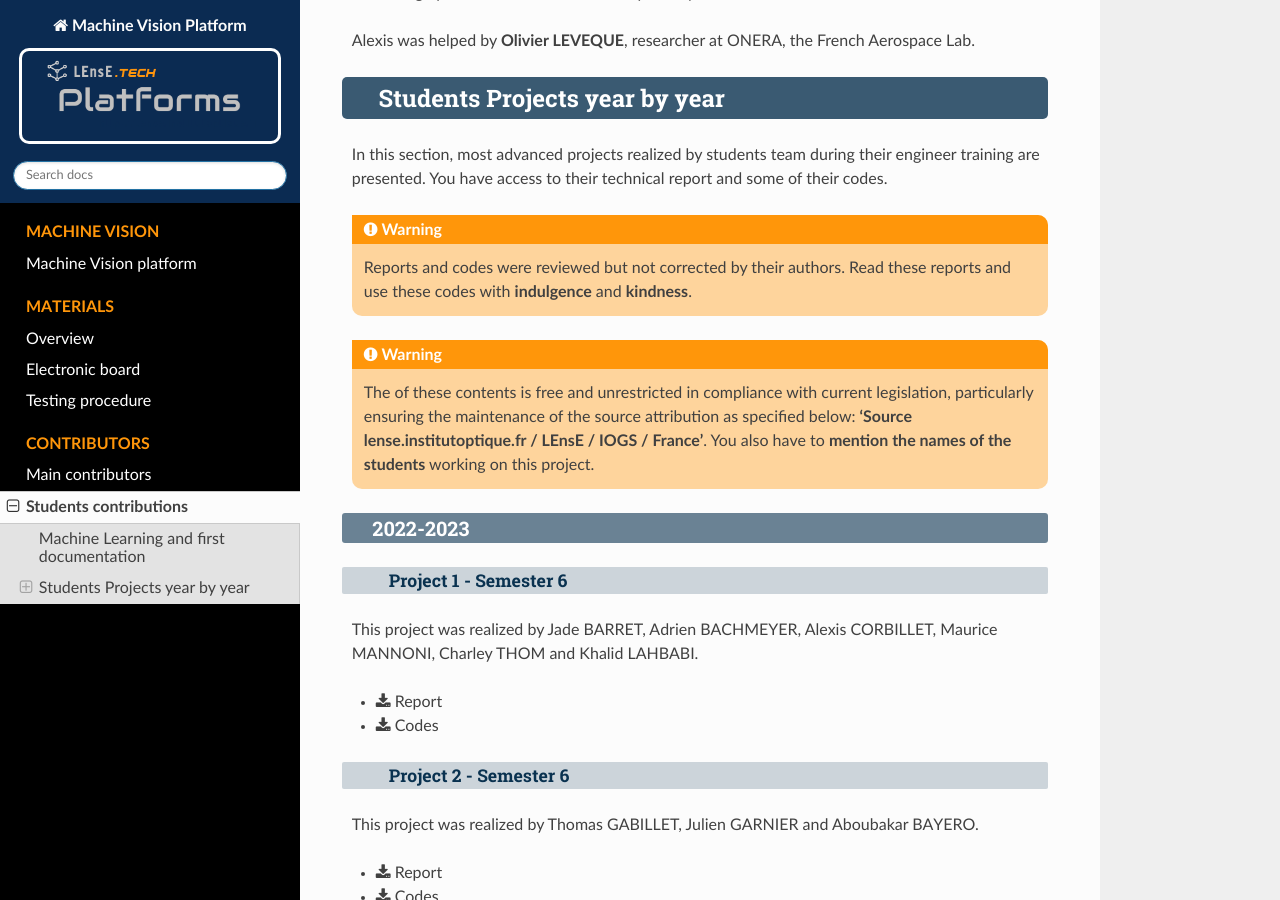
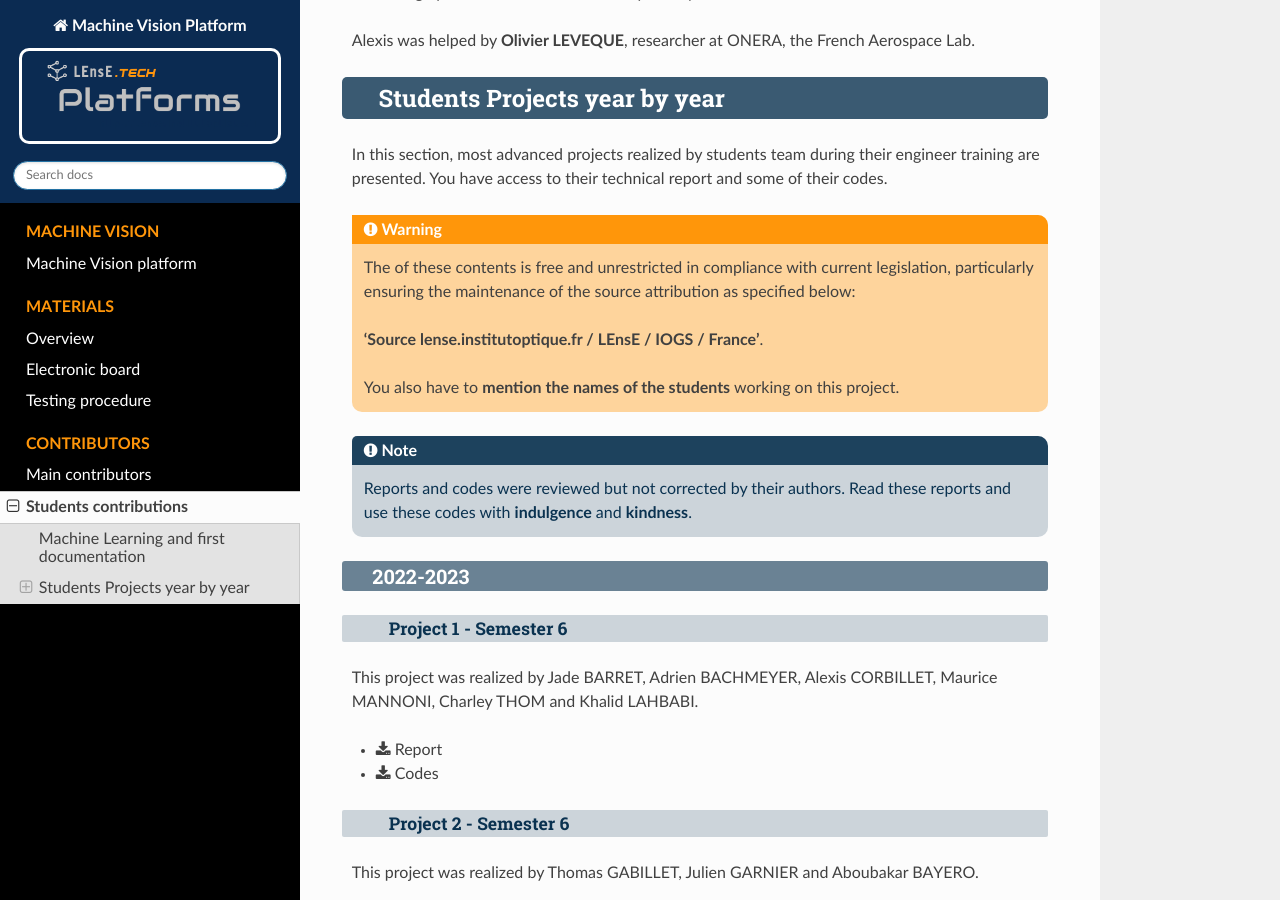
Before and after one commit to IOGS-LEnsE-platforms/machine-vision, a Sphinx documentation site: the page built from docs/source/contents/other_contributors.rst, in a window 1280 px wide and 900 px high, scrolled down 686 px. Built offline with Sphinx 7.4.7 and the Read the Docs theme 2.0.0, drawn with Linux system fonts in a browser that asks for light colours; some of the changed lines change nothing that is shown.

Commit message:
Update other_contributors.rst

```diff
--- a/docs/source/contents/other_contributors.rst
+++ b/docs/source/contents/other_contributors.rst
@@ -25,11 +25,15 @@ In this section, most advanced projects realized by students team during their e
 
 .. warning::
 
+	The of these contents is free and unrestricted in compliance with current legislation, particularly ensuring the maintenance of the source attribution as specified below:
+
+	**'Source lense.institutoptique.fr / LEnsE / IOGS / France'**.
+
+	You also have to **mention the names of the students** working on this project.
+
+.. note::
+
 	Reports and codes were reviewed but not corrected by their authors. Read these reports and use these codes with **indulgence** and **kindness**.
-
-.. warning::
-
-	The of these contents is free and unrestricted in compliance with current legislation, particularly ensuring the maintenance of the source attribution as specified below: **'Source lense.institutoptique.fr / LEnsE / IOGS / France'**. You also have to **mention the names of the students** working on this project.
 
 2022-2023
 =========
```
